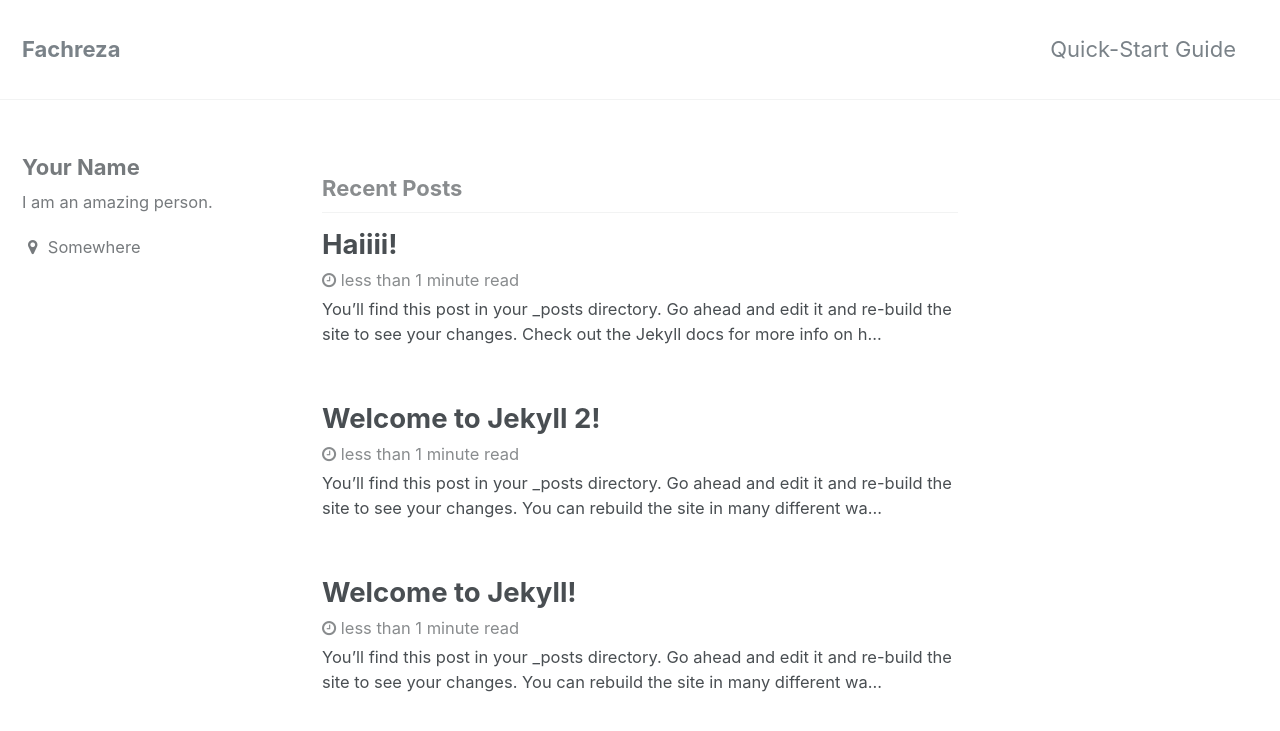
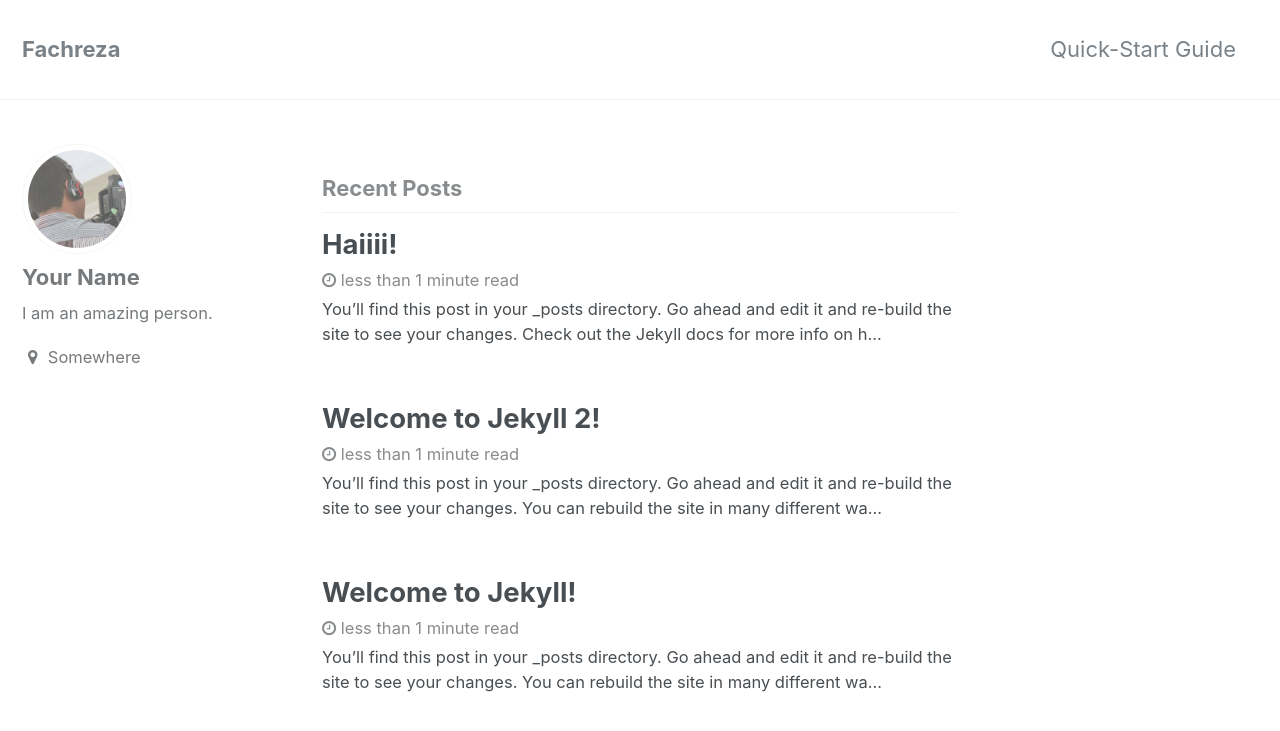
Before and after one commit to fahrz/blog, a Jekyll site: the page built from index.html, in a window 1280 px wide and 900 px high. Shown: the top 731 px of the window. Built offline with Jekyll 4.4.1, drawn with Linux system fonts in a browser that asks for light colours; the list of posts is cut into pages by our own code.

Commit message:
add bio photo

```diff
--- a/_config.yml
+++ b/_config.yml
@@ -84,7 +84,7 @@ analytics:
 # Site Author
 author:
   name             : "Your Name"
-  avatar           : # path of avatar image, e.g. "/assets/images/bio-photo.jpg"
+  avatar           : "/assets/img/bio.jpg" # path of avatar image, e.g. "/assets/images/bio-photo.jpg"
   bio              : "I am an amazing person."
   location         : "Somewhere"
   email            :
```
Also changed, not shown: assets/img/bio.jpg (added).
